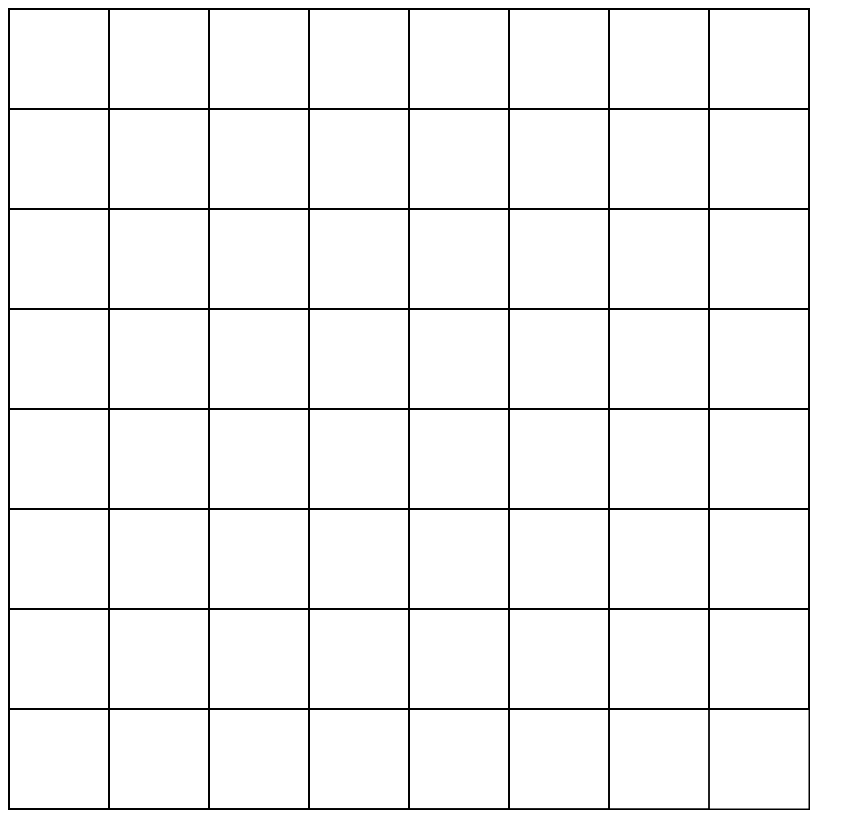
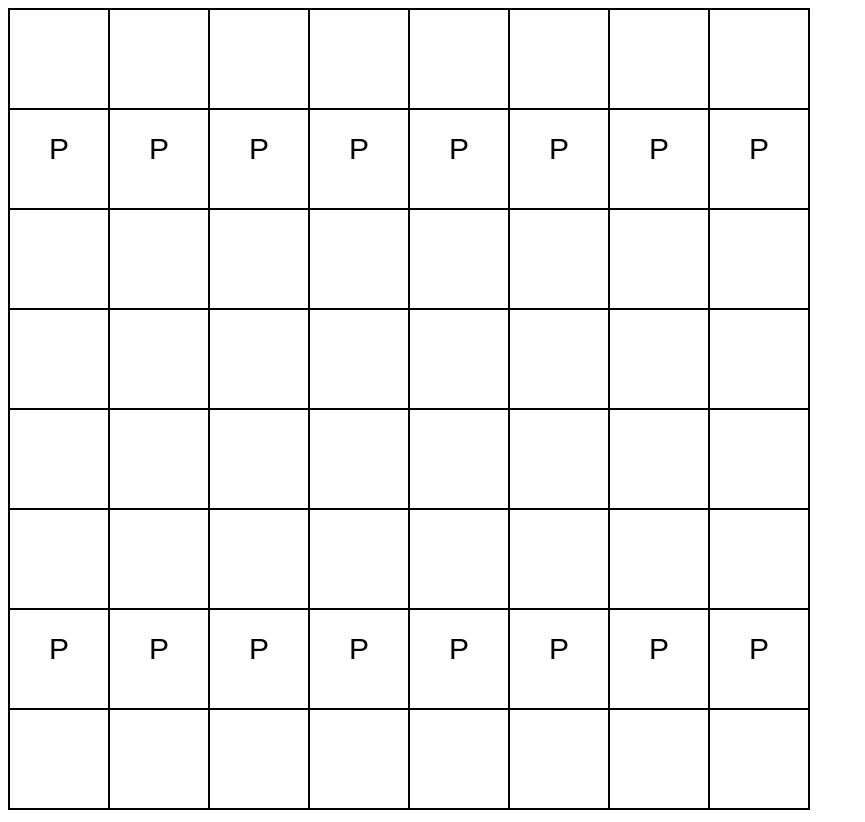
Before and after one commit to calidbaba/sjakk, a plain HTML site: page index.html in a window 1280 px wide. Shown: the whole page, without its empty margins (0-865 px from the left). Drawn offline with Linux system fonts and the light colour scheme.

Commit message:
added pawn class, and drawn pawn to board

```diff
--- a/index.html
+++ b/index.html
@@ -6,9 +6,12 @@
     </head>
     <body>
         <div id="main-content">
-            <canvas id="board" height=800 width=800>
+            <canvas id="board">
             </canvas>
         </div>
+        <script src="square.js"></script>
+        <script src="piece.js"></script>
+        <script src="pawn.js"></script>
         <script src="script.js"></script>
     </body>
 </html>
--- /dev/null
+++ b/pawn.js
@@ -0,0 +1,12 @@
+class Pawn extends Piece{
+    constructor(xpos, ypos, dead){
+        super(xpos,ypos,dead)
+
+    }
+    draw(){
+        ctx.font = "30px Arial"
+        ctx.textAlign = "center"
+        ctx.fillText("P", this.xpos + (sizex/2), this.ypos + (sizey/2))
+        ctx.stroke()
+    }
+}
--- /dev/null
+++ b/piece.js
@@ -0,0 +1,7 @@
+class Piece{
+    constructor(xpos, ypos, dead){
+        this.xpos = xpos
+        this.ypos = ypos
+        this.dead = dead
+    }
+}
--- a/script.js
+++ b/script.js
@@ -2,33 +2,21 @@ const cells = 8
 const height = 800
 const width = 800
 let matrix = [];
+let pawns = [];
+let sizex = width/cells
+let sizey = height/cells
 
 let boardEl = document.getElementById("board")
-
 boardEl.height = height
-boardEl.height = width
+boardEl.width = width
 boardEl.style.border = "1px solid black"
 
-
 let ctx = boardEl.getContext("2d")
-
-
-class Square{
-    constructor(occupied, xpos, ypos){
-        this.occupied = occupied
-        this.xpos = xpos
-        this.ypos = ypos
-    }
-    draw(){
-        ctx.rect(this.xpos, this.ypos, height/cells, width/cells)
-        ctx.stroke()
-    }
-}
 
 for(let i=0; i<cells; i++){
     let middler = []
     for(let k=0; k<cells; k++){
-        middler.push(new Square(false,k*(width/cells), i*(height/cells)))
+        middler.push(new Square(false,k*sizex, i*sizey))
     }
     matrix.push(middler)
     midler = []
@@ -38,3 +26,24 @@ for (i of matrix){
         k.draw()
     }
 }
+function makePawns(){
+    //making the pawn objects
+    middler = []
+    for (i of matrix[1]){
+        middler.push(new Pawn(i.getPosx(), i.getPosy(), false))
+    }
+    pawns.push(middler)
+    middler = []
+    for (i of matrix[6]){
+        middler.push(new Pawn(i.getPosx(), i.getPosy(), false))
+    }
+
+    //actually drawing them to the screen
+    pawns.push(middler)
+    for (i of pawns){
+        for(k of i){
+            k.draw()
+        }
+    }
+}
+makePawns()
--- /dev/null
+++ b/square.js
@@ -0,0 +1,17 @@
+class Square{
+    constructor(occupied, xpos, ypos){
+        this.occupied = occupied
+        this.xpos = xpos
+        this.ypos = ypos
+    }
+    draw(){
+        ctx.rect(this.xpos, this.ypos, height/cells, width/cells)
+        ctx.stroke()
+    }
+    getPosx(){
+        return this.xpos
+    }
+    getPosy(){
+        return this.ypos
+    }
+}
```
